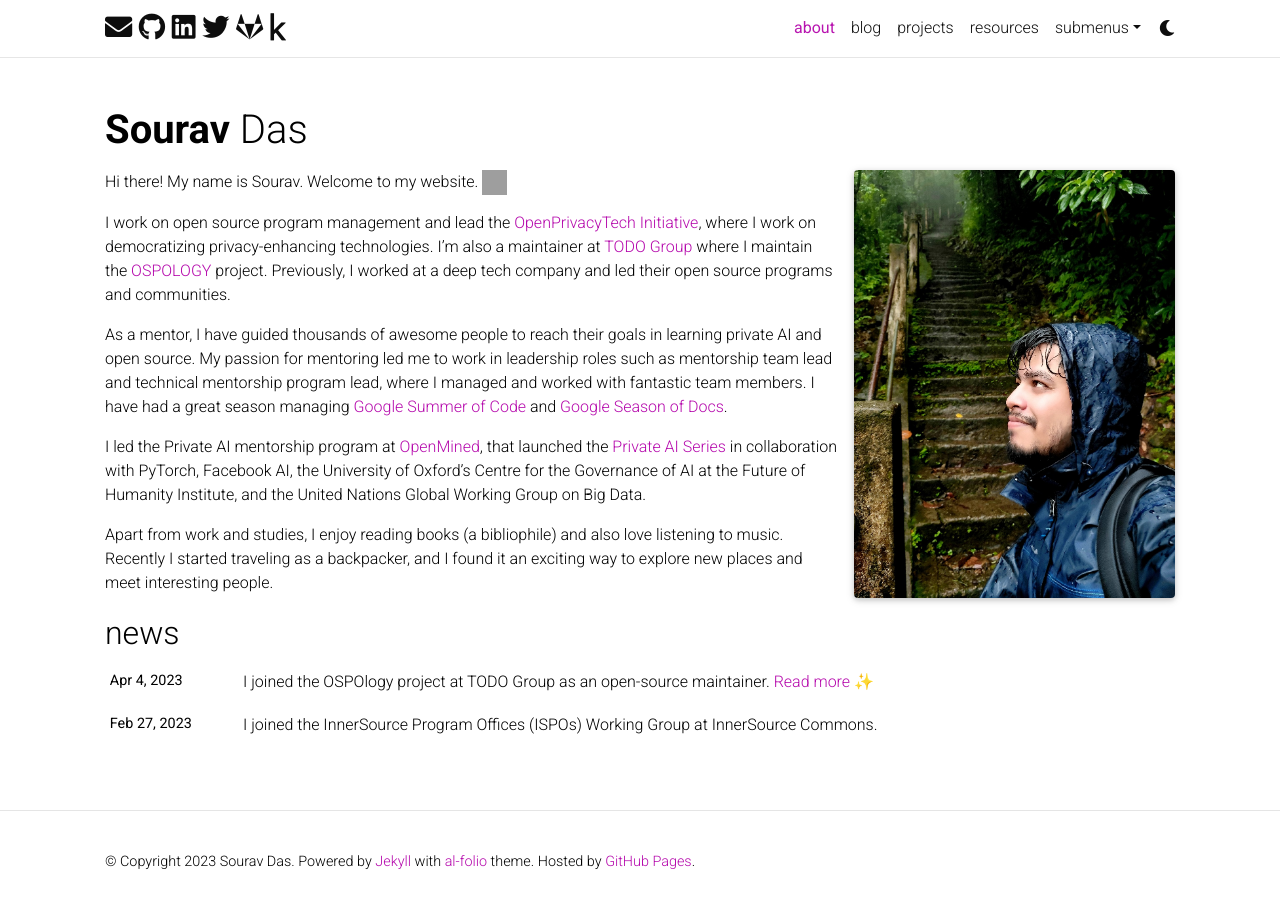
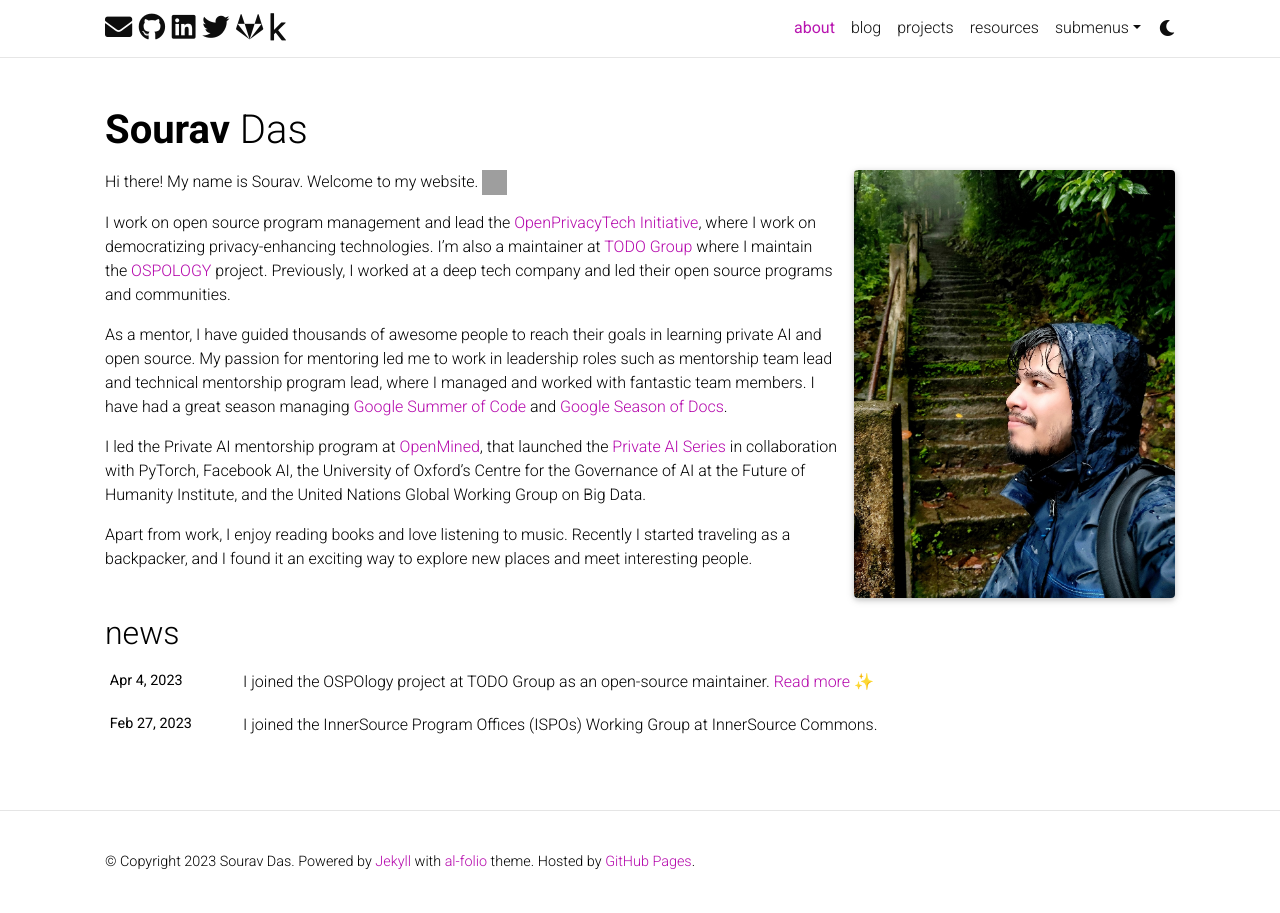
Before and after one commit to souravcipher/souravcipher.github.io, a Jekyll site: the page built from _pages/about.md, in a window 1280 px wide. Built offline with Jekyll 4.4.1, drawn with Linux system fonts in a browser that asks for light colours; full-size pictures stand in for the smaller copies a plugin makes; emoji names are drawn with the system emoji font; comment, search, counter and statistics services are not loaded; a style sheet for code colours, icons or effects is not loaded; grey boxes are pictures that could not be loaded.

Commit message:
Update about.md

```diff
--- a/_pages/about.md
+++ b/_pages/about.md
@@ -27,4 +27,4 @@
 
 I led the Private AI mentorship program at [OpenMined](https://openmined.org/), that launched the [Private AI Series](https://courses.openmined.org/) in collaboration with PyTorch, Facebook AI, the University of Oxford’s Centre for the Governance of AI at the Future of Humanity Institute, and the United Nations Global Working Group on Big Data.
 
-Apart from work and studies, I enjoy reading books (a bibliophile) and also love listening to music. Recently I started traveling as a backpacker, and I found it an exciting way to explore new places and meet interesting people.
+Apart from work, I enjoy reading books and love listening to music. Recently I started traveling as a backpacker, and I found it an exciting way to explore new places and meet interesting people.
```
